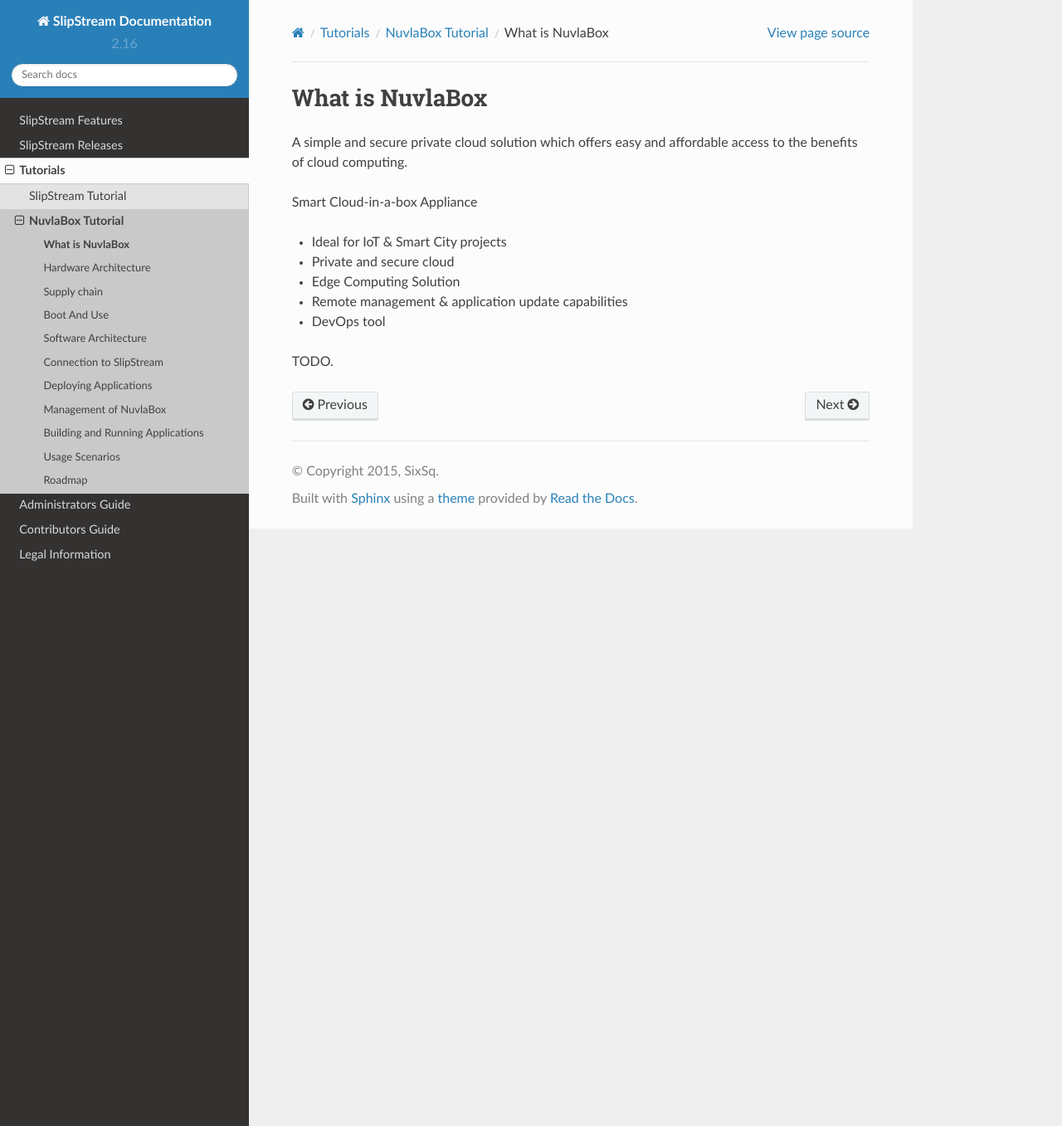
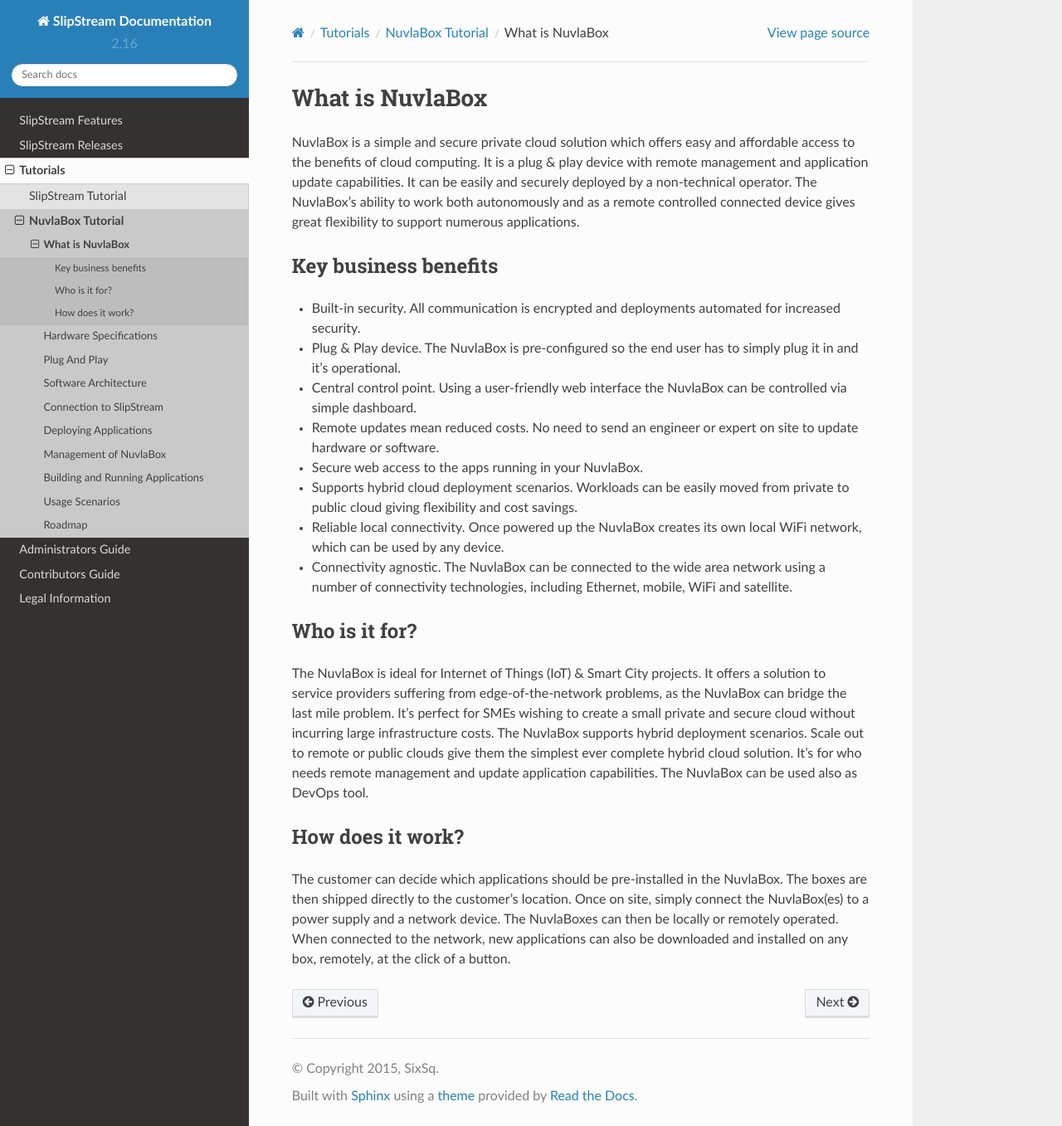
Before and after one commit to slipstream/SlipStreamDocumentation, a Sphinx documentation site: the page built from docs/tutorials/nb/nuvlabox-defined.rst, in a window 1280 px wide and 1357 px high. Shown: the whole window at 83% size. Built offline with Sphinx 7.4.7 and the Read the Docs theme 2.0.0, drawn with Linux system fonts in a browser that asks for light colours.

Commit message:
nb work in progress

```diff
--- a/docs/tutorials/nb/boot-and-use.rst
+++ /dev/null
@@ -1,5 +0,0 @@
-
-Boot And Use
-============
-
-Power up / Start / Boot / Connect
--- a/docs/tutorials/nb/index.rst
+++ b/docs/tutorials/nb/index.rst
@@ -11,16 +11,14 @@
 - Private and secure cloud
 - Edge Computing Solution
 - Remote management & application update capabilities
-
-TODO.
+- DevOps tool
 
 .. toctree::
    :maxdepth: 2
 
    nuvlabox-defined
-   hw-arch
-   supply-chain
-   boot-and-use
+   hw-spec
+   plug-and-play
    sw-arch
    remote-ss
    deploy-app
--- a/docs/tutorials/nb/nuvlabox-defined.rst
+++ b/docs/tutorials/nb/nuvlabox-defined.rst
@@ -2,15 +2,28 @@
 What is NuvlaBox
 =================
 
-A simple and secure private cloud solution which offers easy and affordable
-access to the benefits of cloud computing.
+NuvlaBox is a simple and secure private cloud solution which offers easy and affordable access to the benefits of cloud computing.
+It is a plug & play device with remote management and application update capabilities. It can be easily and securely deployed by a non-technical operator.
+The NuvlaBox’s ability to work both autonomously and as a remote controlled connected device gives great flexibility to support numerous applications.
 
-Smart Cloud-in-a-box Appliance
 
-- Ideal for IoT & Smart City projects
-- Private and secure cloud
-- Edge Computing Solution
-- Remote management & application update capabilities
-- DevOps tool
+Key business benefits
+---------------------
+- Built-in security. All communication is encrypted and deployments automated for increased security.
+- Plug & Play device. The NuvlaBox is pre-configured so the end user has to simply plug it in and it’s operational.
+- Central control point. Using a user-friendly web interface the NuvlaBox can be controlled via simple dashboard.
+- Remote updates mean reduced costs. No need to send an engineer or expert on site to update hardware or software.
+- Secure web access to the apps running in your NuvlaBox.
+- Supports hybrid cloud deployment scenarios. Workloads can be easily moved from private to public cloud giving flexibility and cost savings.
+- Reliable local connectivity. Once powered up the NuvlaBox creates its own local WiFi network, which can be used by any device.
+- Connectivity agnostic. The NuvlaBox can be connected to the wide area network using a number of connectivity technologies, including Ethernet, mobile, WiFi and satellite.
 
-TODO.
+Who is it for?
+--------------
+The NuvlaBox is ideal for Internet of Things (IoT) & Smart City projects. It offers a solution to service providers suffering from edge-of-the-network problems, as the NuvlaBox can bridge the last mile problem. It's perfect for SMEs wishing to create a small private and secure cloud without incurring large infrastructure costs. The NuvlaBox supports hybrid deployment scenarios. Scale out to remote or public clouds give them the simplest ever complete hybrid cloud solution. It's for who needs remote management and update application capabilities. The NuvlaBox can be used also as DevOps tool.
+
+How does it work?
+-----------------
+The customer can decide which applications should be pre-installed in the NuvlaBox.
+The boxes are then shipped directly to the customer’s location. Once on site, simply connect the NuvlaBox(es) to a power supply and a network device.
+The NuvlaBoxes can then be locally or remotely operated. When connected to the network, new applications can also be downloaded and installed on any box, remotely, at the click of a button.
--- a/docs/tutorials/nb/supply-chain.rst
+++ /dev/null
@@ -1,6 +0,0 @@
-Supply chain
-============
-
-Supply chain. Logicsupply (https://www.logicsupply.com) assemble and initialize
-the boxes based on our specs (individualized boxes).  In Amsterdam or
-Burlington (US).
```
Also changed, not shown: docs/tutorials/nb/hw-spec.rst (renamed from docs/tutorials/nb/hw-arch.rst, +17 -6 lines), docs/tutorials/nb/plug-and-play.rst (added, +26 -0 lines), docs/tutorials/nb/sw-arch.rst (+22 -5 lines).
